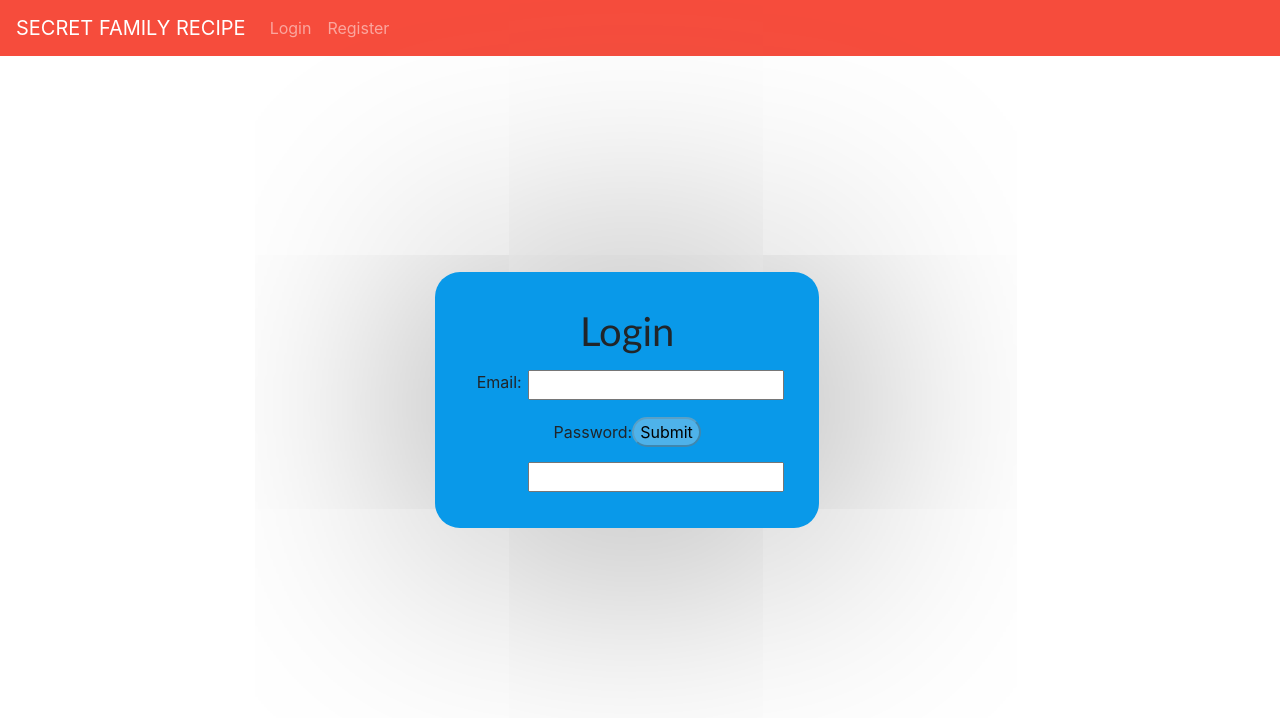
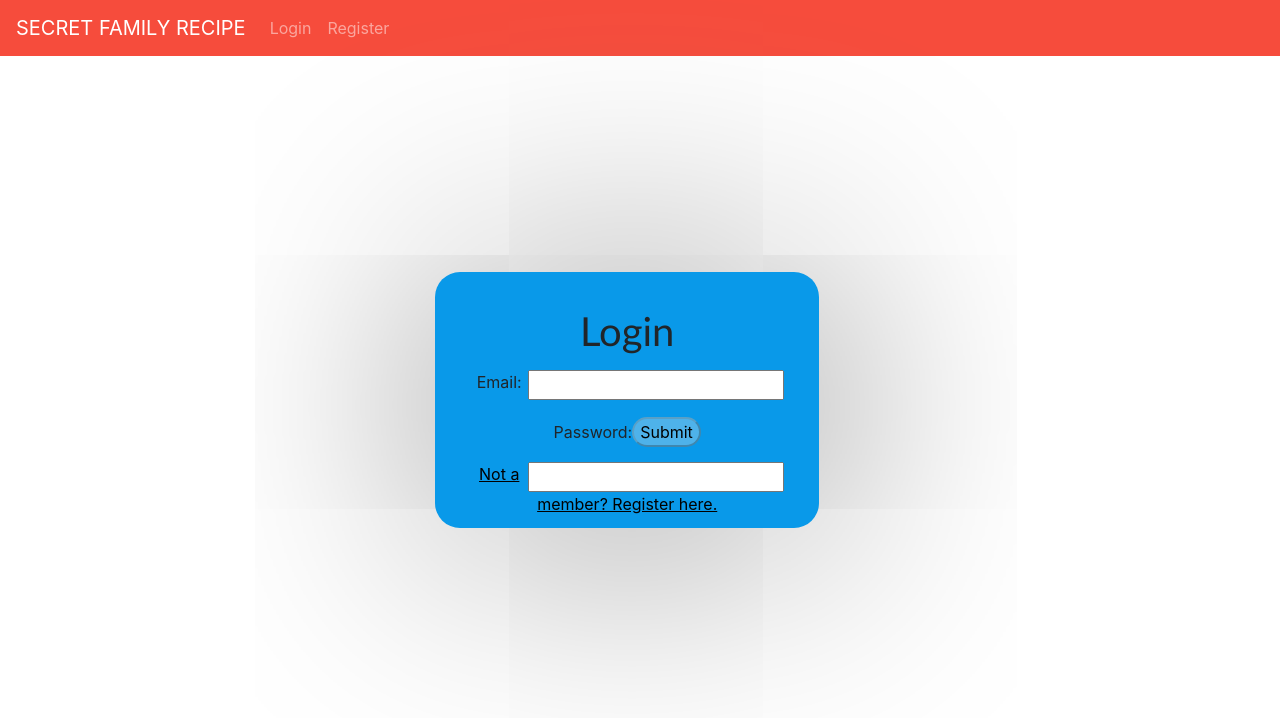
Before and after one commit to tt-webpt-105-Build-Week-2/Front-end, a React (Create React App) app in the folder secret-family-recipe/: page /login in a window 1280 px wide. Shown: the top 718 px of the page. Built offline with nearby package versions, Linux system fonts and the light colour scheme.

Commit message:
added Link to registration page.

```diff
--- a/secret-family-recipe/src/Login/LoginForm.js
+++ b/secret-family-recipe/src/Login/LoginForm.js
@@ -2,7 +2,7 @@ import React, { useState, useEffect } from 'react';
 import './LoginForm.css';
 import schema from './loginSchema'
 import * as yup from 'yup'
-import { Route, Switch } from 'react-router-dom'
+import { Link } from 'react-router-dom'
 import axios from 'axios'
 import { useHistory } from "react-router-dom";
 
@@ -128,6 +128,11 @@ const LoginForm = () => {
       />
 
       <button disabled={disabled} id='submitBtn'>Submit</button>
+
+      <div className='loginLink'>
+      <Link to='/register'>Not a member? Register here.</Link>
+      </div>
+
     </form>
     {/* new users click here, or something else, need to sign up? */}
     </div>
```
